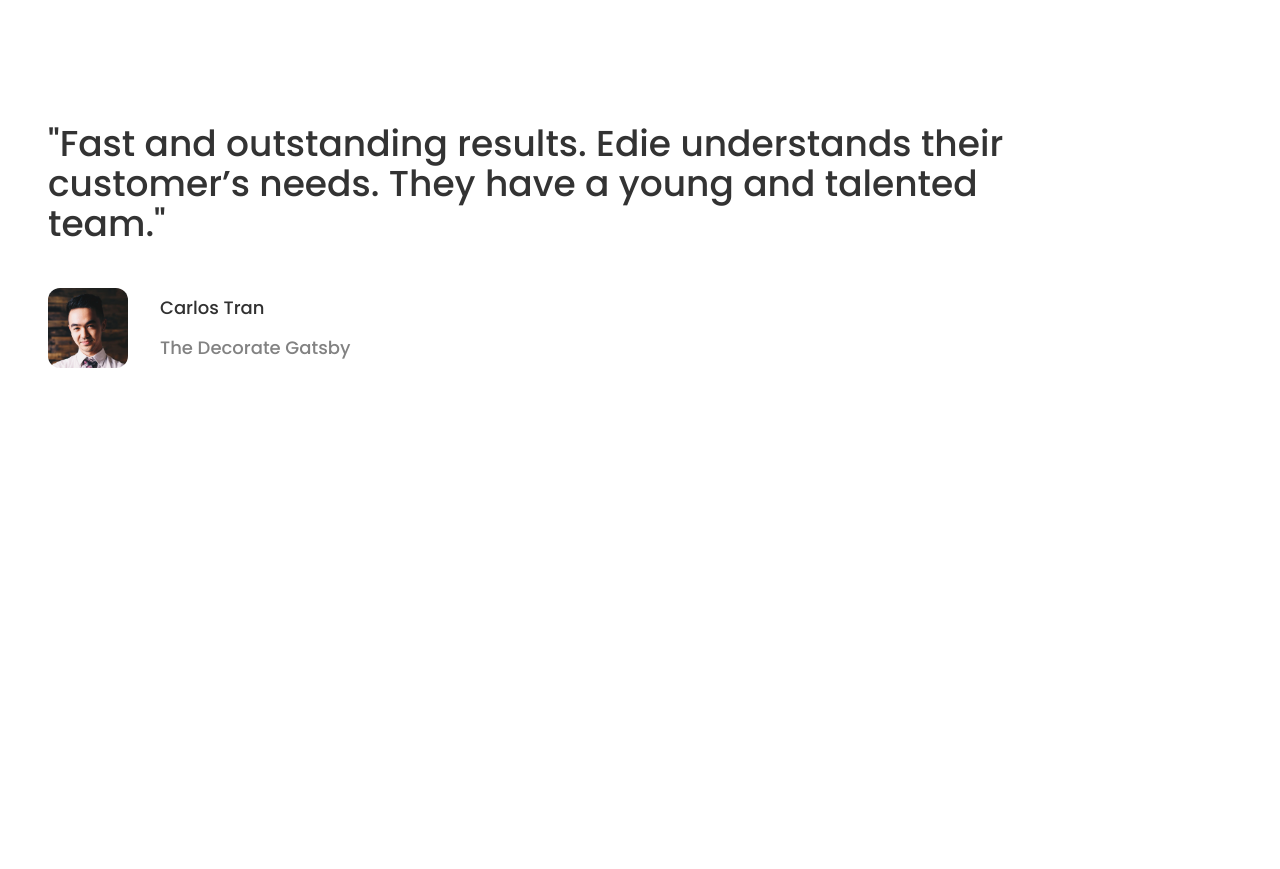
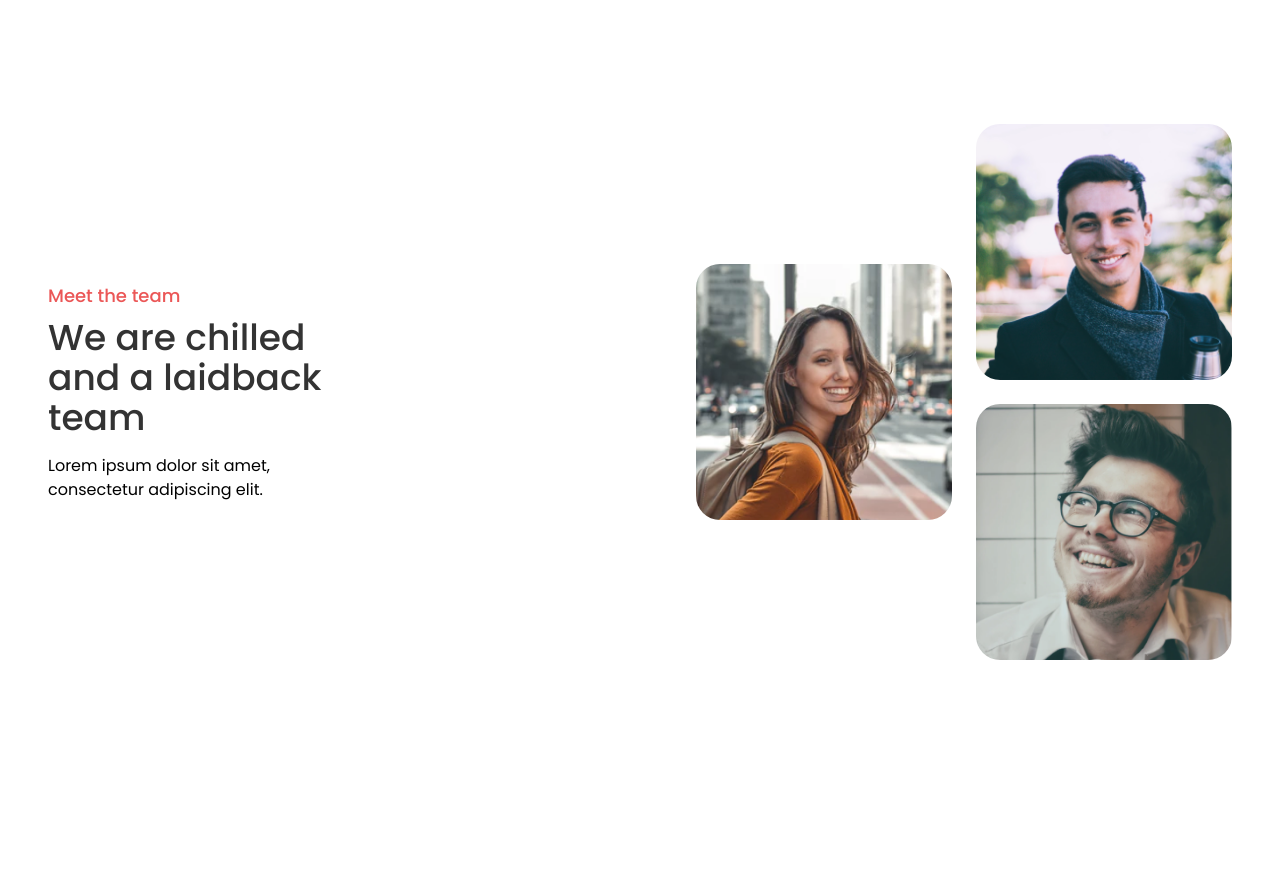
Before and after one commit to farhaan-mukarram/dev-challenges-edie-homepage, a React (Vite) app: page / in a window 1280 px wide. Shown: the part 4440-5309 px from the top of the page. Before the commit the page ends 4808 px from the top, so only its background shows below. Built offline with nearby package versions, Linux system fonts and the light colour scheme.

Commit message:
feat: add Team section

```diff
--- /dev/null
+++ b/src/components/Main/TeamSection.tsx
@@ -0,0 +1,38 @@
+import teamMember1Image from "../../assets/images/person3.png";
+import teamMember2Image from "../../assets/images/person1.png";
+import teamMember3Image from "../../assets/images/person2.png";
+
+const TeamSection = () => {
+  return (
+    <section className="flex items-center justify-between">
+      <div className="flex flex-col">
+        <h3 className="font-medium text-lg text-[#EB5757]">Meet the team</h3>
+        <h3 className="font-medium text-4xl text-[#333333] mt-2 max-w-[17.5rem]">
+          We are chilled and a laidback team
+        </h3>
+        <p className="mt-4 max-w-[17rem]">
+          Lorem ipsum dolor sit amet, consectetur adipiscing elit.
+        </p>
+      </div>
+
+      <div className="flex items-center gap-x-6">
+        <img src={teamMember1Image} alt="" className="w-64 h-64 rounded-3xl" />
+
+        <div className="flex flex-col gap-y-6">
+          <img
+            src={teamMember2Image}
+            alt=""
+            className="w-64 h-64 rounded-3xl"
+          />
+          <img
+            src={teamMember3Image}
+            alt=""
+            className="w-64 h-64 rounded-3xl"
+          />
+        </div>
+      </div>
+    </section>
+  );
+};
+
+export default TeamSection;
--- a/src/components/Main/index.tsx
+++ b/src/components/Main/index.tsx
@@ -1,6 +1,7 @@
 import HeroSection from "./HeroSection";
 import PortfolioSection from "./PortfolioSection";
 import ServicesSection from "./ServicesSection";
+import TeamSection from "./TeamSection";
 import TestimonialSection from "./TestimonialSection";
 
 const Main = () => {
@@ -9,7 +10,7 @@ const Main = () => {
       <HeroSection />
       <ServicesSection />
       <PortfolioSection />
-
+      <TeamSection />
       <TestimonialSection />
     </main>
   );
```
